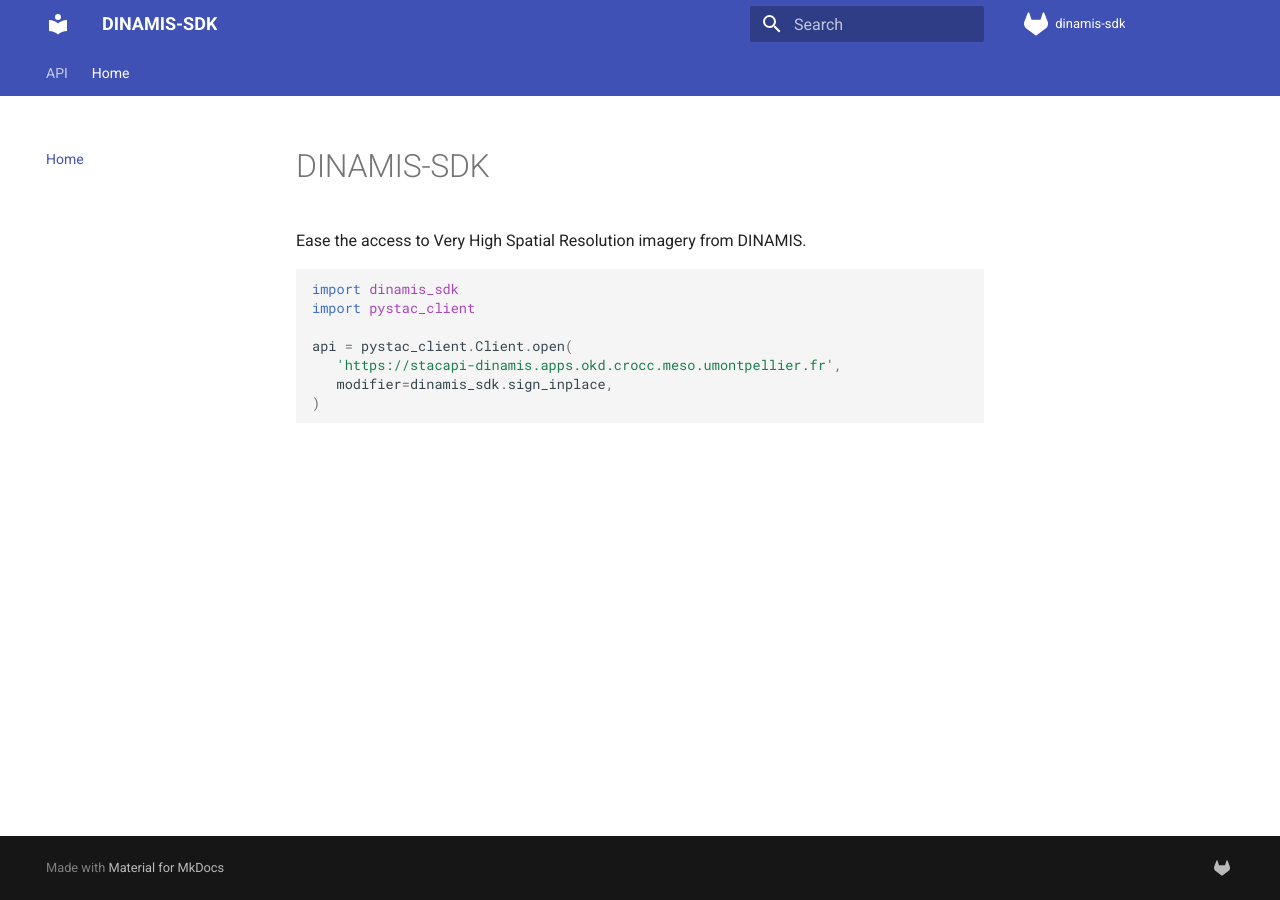
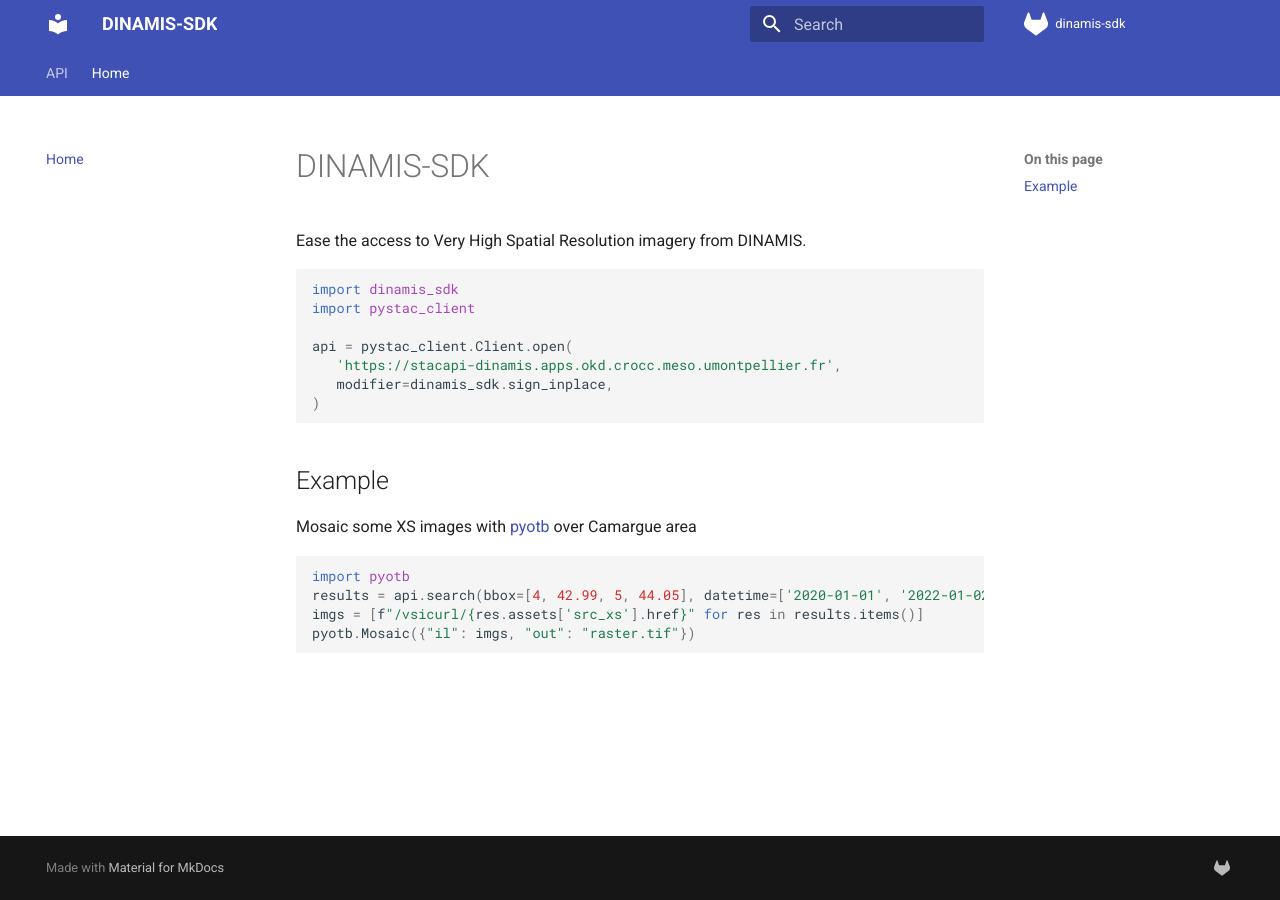
Before and after one commit to remicres/dinamis-sdk, an MkDocs documentation site: the page built from doc/index.md, in a window 1280 px wide. Built offline with MkDocs 1.6.1 and Material for MkDocs 9.7.7, drawn with Linux system fonts in a browser that asks for light colours.

Commit message:
Fix & doc

````diff
--- a/doc/index.md
+++ b/doc/index.md
@@ -11,3 +11,14 @@
    modifier=dinamis_sdk.sign_inplace,
 )
 ```
+
+## Example
+
+Mosaic some XS images with [pyotb](https://pypi.org/project/pyotb/) over Camargue area
+
+```python
+import pyotb
+results = api.search(bbox=[4, 42.99, 5, 44.05], datetime=['2020-01-01', '2022-01-02'])
+imgs = [f"/vsicurl/{res.assets['src_xs'].href}" for res in results.items()]
+pyotb.Mosaic({"il": imgs, "out": "raster.tif"})
+```
````
Also changed, not shown: 1 other file.
